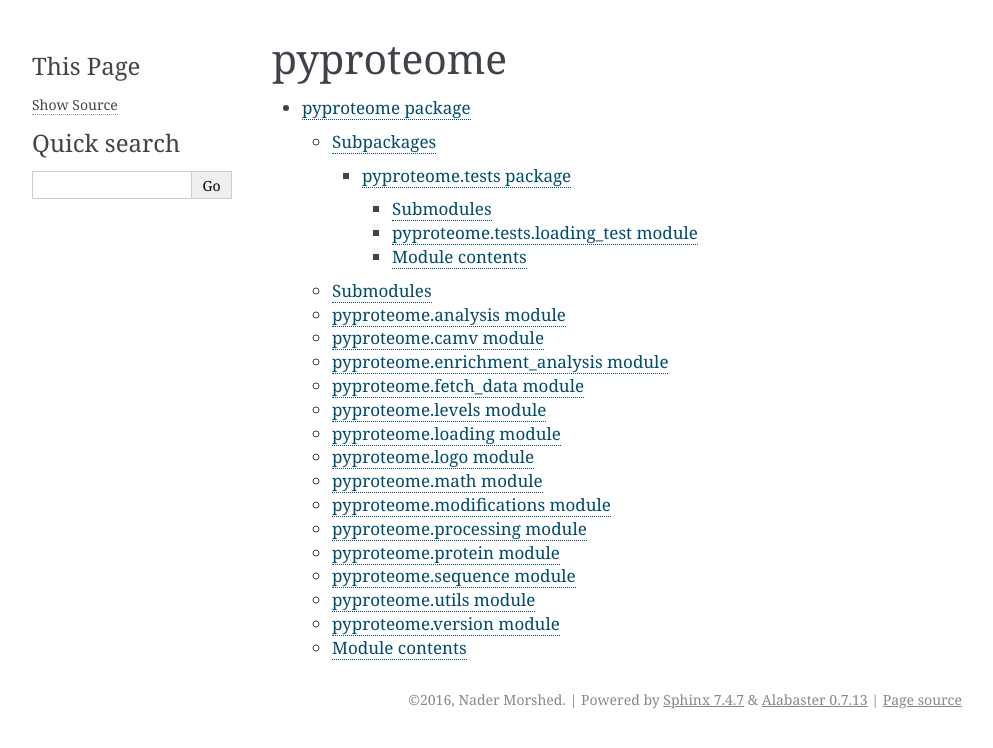
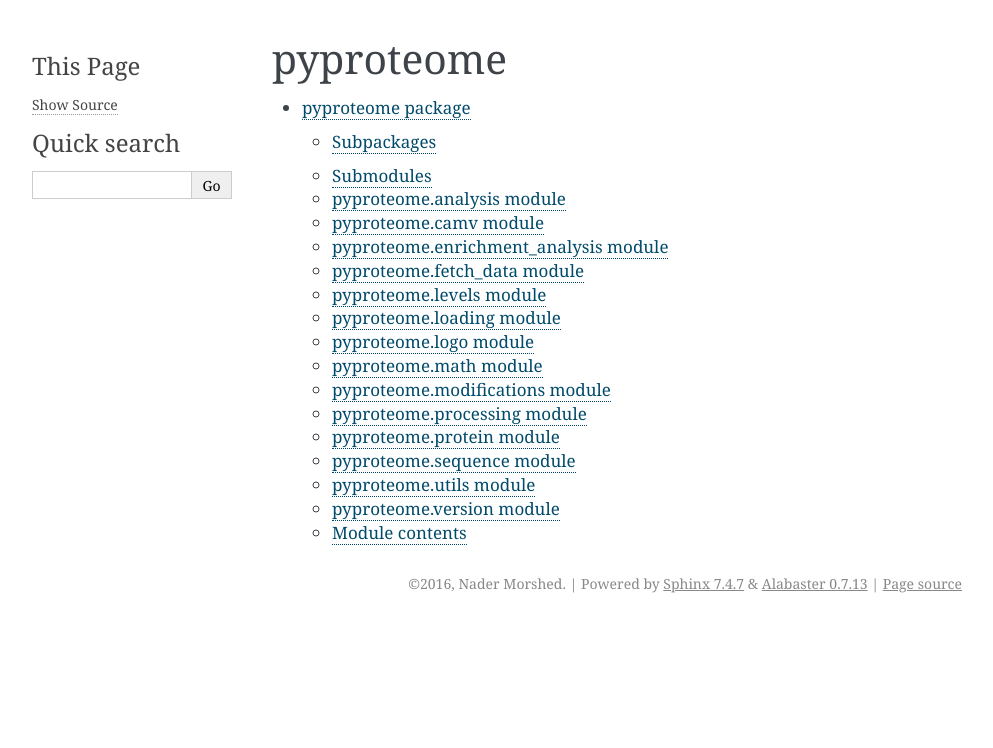
Before and after one commit to white-lab/pyproteome, a Sphinx documentation site: the page built from docs/modules.rst, in a window 1280 px wide. Shown: the top 748 px of the page, without its empty margins (148-1141 px from the left). Built offline with Sphinx 7.4.7, drawn with Linux system fonts in a browser that asks for light colours.

Commit message:
Install uniprot from github, changed autodoc ignore pattern

```diff
--- a/docs/conf.py
+++ b/docs/conf.py
@@ -65,6 +65,7 @@ autodoc_mock_imports = [
     for mod_name in PROJ_REQUIREMENTS
     if mod_name not in DOCS_REQUIREMENTS
 ]
+print(autodoc_mock_imports)
 
 # Add any paths that contain templates here, relative to this directory.
 templates_path = ['_templates']
@@ -109,7 +110,7 @@ language = None
 
 # List of patterns, relative to source directory, that match files and
 # directories to ignore when looking for source files.
-exclude_patterns = ['_build', '**/tests*']
+exclude_patterns = ['_build', '**tests**']
 
 # The reST default role (used for this markup: `text`) to use for all
 # documents.
--- a/requirements.txt
+++ b/requirements.txt
@@ -12,4 +12,4 @@ scikit-learn>=0.17
 scipy>=0.16.0
 seaborn>=0.6.0
 somoclu==1.5.1
-uniprot==1.2
+-e git+https://github.com/naderm/uniprot#egg=uniprot
--- a/setup.py
+++ b/setup.py
@@ -27,6 +27,9 @@ setup(
         str(i.req)
         for i in parse_requirements(REQUIREMENTS_PATH, session=PipSession())
     ],
+    dependency_links=[
+        "git+https://github.com/naderm/uniprot#egg=uniprot",
+    ],
     classifiers=[
         "License :: OSI Approved :: BSD License",
         "Natural Language :: English",
```
